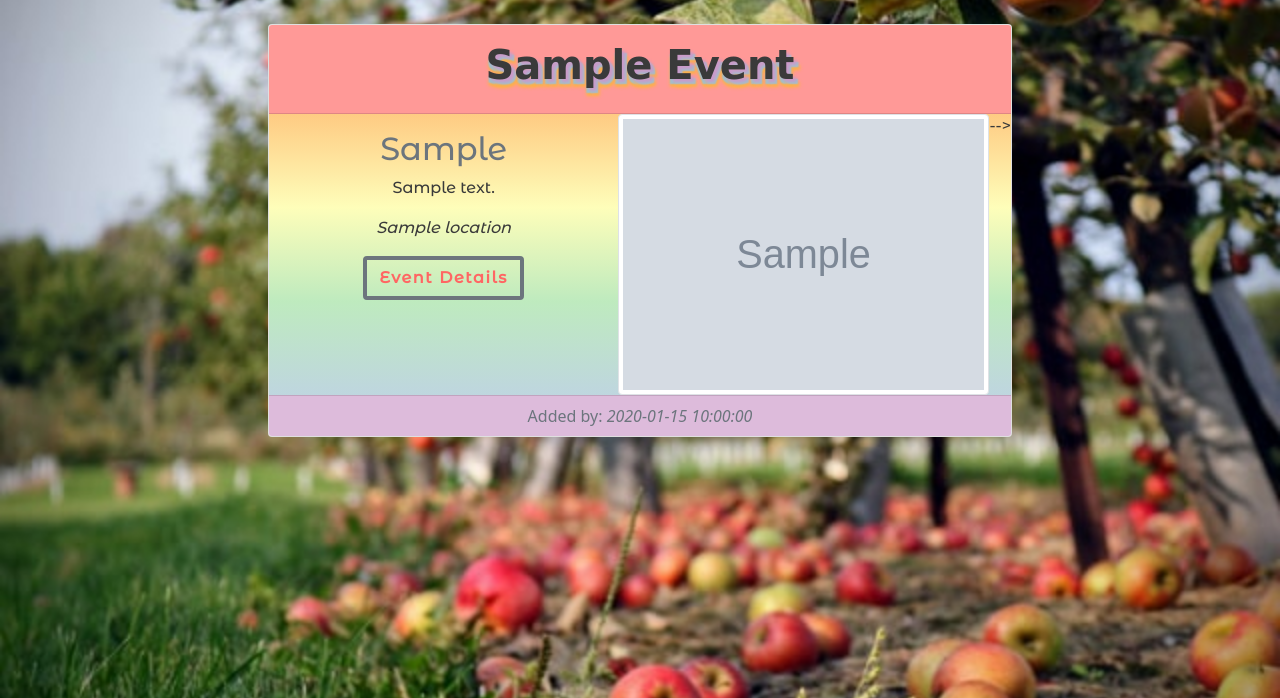
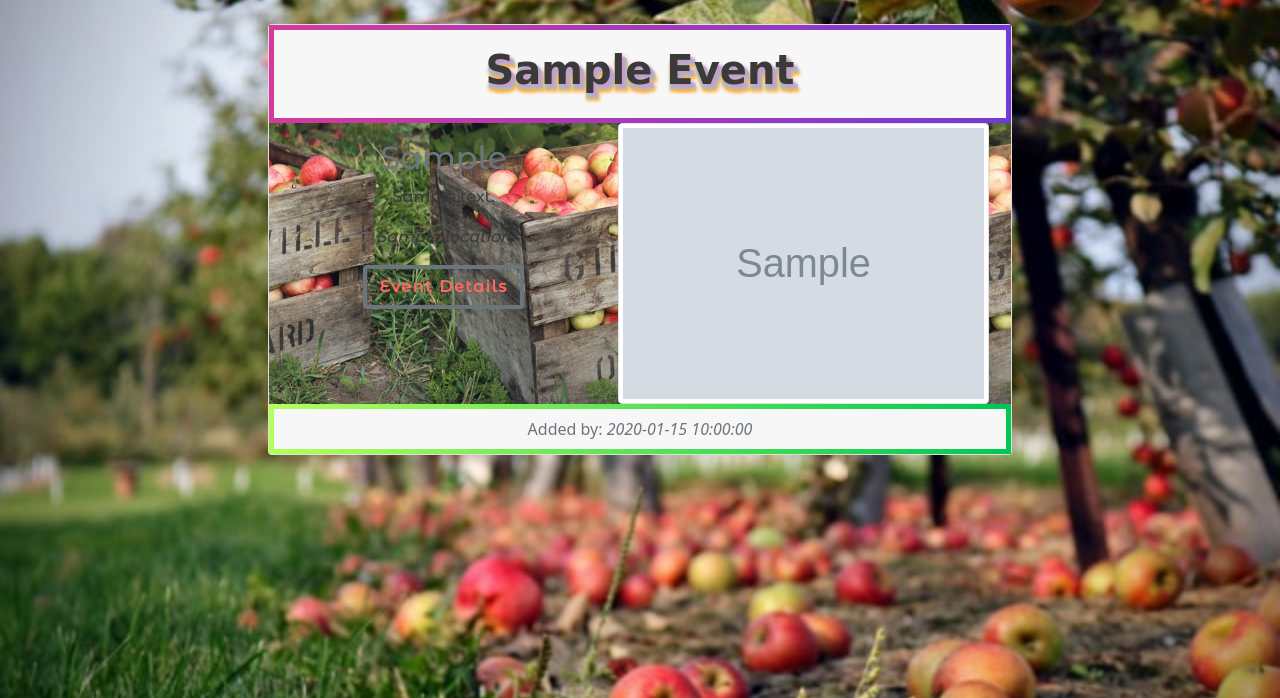
Before and after one commit to BXS-Archipelago/MadeWithPride, a Flask app: page / in a window 1280 px wide. Shown: the part 102-800 px from the top of the page. Run offline with Flask 2, Linux system fonts and the light colour scheme; grey boxes marked "Sample" are stand-in pictures; a database or web service that is not in the repository returns one stand-in record (values such as "Sample title"); some libraries are stand-ins or nearby versions; some web fonts are replaced.

Commit message:
add rainbow borders to card header and footer in events.html and changed card background to img

```diff
--- a/static/CSS/style.css
+++ b/static/CSS/style.css
@@ -27,22 +27,42 @@
 .background-img-crate {
 
     background:
-    green
+    grey
     url('/static/images/apple-crate-jen-theodore-Nd22Byt2ITA-unsplash.jpg')
-    center/contain
-    no-repeat
-    fixed;
+    center/auto 100%
+    repeat
+    scroll;
 
 }
 
+.background-gradient-horizontal {
+    background: linear-gradient(#feb144aa, #fdfd97aa, #9ee09eaa, #9ec1cfaa);
+}
 
+/*Rainbow border -
+copied from: https://codepen.io/chriscoyier/pen/ZVYXRx, changed colors to pastel*/
+
+.border-basic {
+
+    border: 10px solid;
+    border-image-slice: 1;
+    border-width: 5px;
+}
+
+.border-rainbow-purple {
+    border-image-source: linear-gradient(to left, #743ad5, #d53a9d);
+}
+
+.border-rainbow-green {
+    border-image-source: linear-gradient(to left, #00C853, #B2FF59);
+}
 
 
 
 
 /* event cards */
 .card-header {
-    background-color: #ff6663aa;
+   /* background-color: #ff6663aa;*/
 }
 .card {
     color: #3a3a3a;
@@ -51,7 +71,7 @@
     text-shadow: .2rem .2rem .2rem #CC99C9, .3rem .3rem .1rem #9ec1cf, .4rem .5rem .2rem #FEB144, 0rem .3rem .1rem #9ec1cf, 0rem .5rem .2rem #FEB144;
 }
 .card-content {
-    background: linear-gradient(#feb144aa, #fdfd97aa, #9ee09eaa, #9ec1cfaa);
+   /* background: linear-gradient(#feb144aa, #fdfd97aa, #9ee09eaa, #9ec1cfaa);*/
 }
 /* does anyone know more about responsive fonts with bootstrap?
 not sure if I need to add something to the configuration of the whole site??
@@ -73,5 +93,5 @@ further!! Something about Sass mixins?!*/
     color: #fff;
 }
 .card-footer {
-    background-color: #cc99c9aa;
+   /* background-color: #cc99c9aa;*/
 }
--- a/templates/events.html
+++ b/templates/events.html
@@ -11,7 +11,7 @@
             <!-- keep card central and nice spacing from edges -->
             <div class="row justify-content-center my-4 card text-center col-sm-12 col-md-10 offset-md-1 col-xl-8 offset-xl-2 g-0">
                 <!-- card header -->
-                <div class="card-header container g-0 font-family-important">
+                <div class="card-header container g-0 font-family-important border-basic border-rainbow-purple">
                     <h1 class="align-self-center col p-2 fw-bolder text-capitalize">{{ event.event_name }}</h1>
                     <div class="col-3 signs">
                         {% if session.user|lower == event.created_by|lower %}
@@ -21,7 +21,7 @@
                     </div>
                 </div>
                 <!-- card body -->
-                <div class="card-content d-flex font-family-plain">
+                <div class="card-content d-flex font-family-plain background-img-crate">
                     <div class="card-body justify-self-center pb-0">
                             <h2 class="card-title text-muted text-capitalize">{{ event.event_type }}</h2>
                         <!-- <p class="card-text txt-2"> {{ event.event_name }}</p> -->
@@ -41,7 +41,7 @@
                         <img src="{{ event.image_url }}" class="img-thumbnail right" alt="...">
                     </div> -->
                 </div>
-                <div class="card-footer text-muted footer-text">
+                <div class="card-footer text-muted footer-text border-basic border-rainbow-green">
                     Added by: <span class="fst-italic text-capitalize">{{ event.created_by }}</span>
                 </div>
             </div>
```
